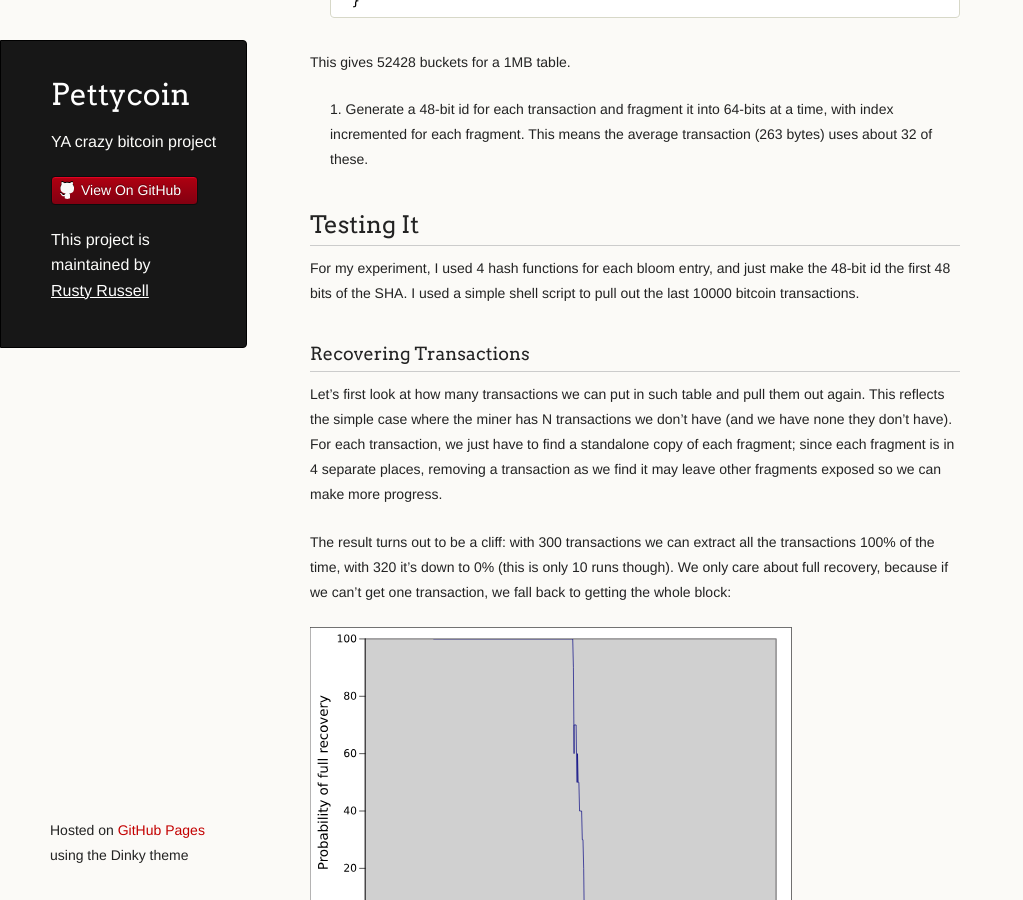
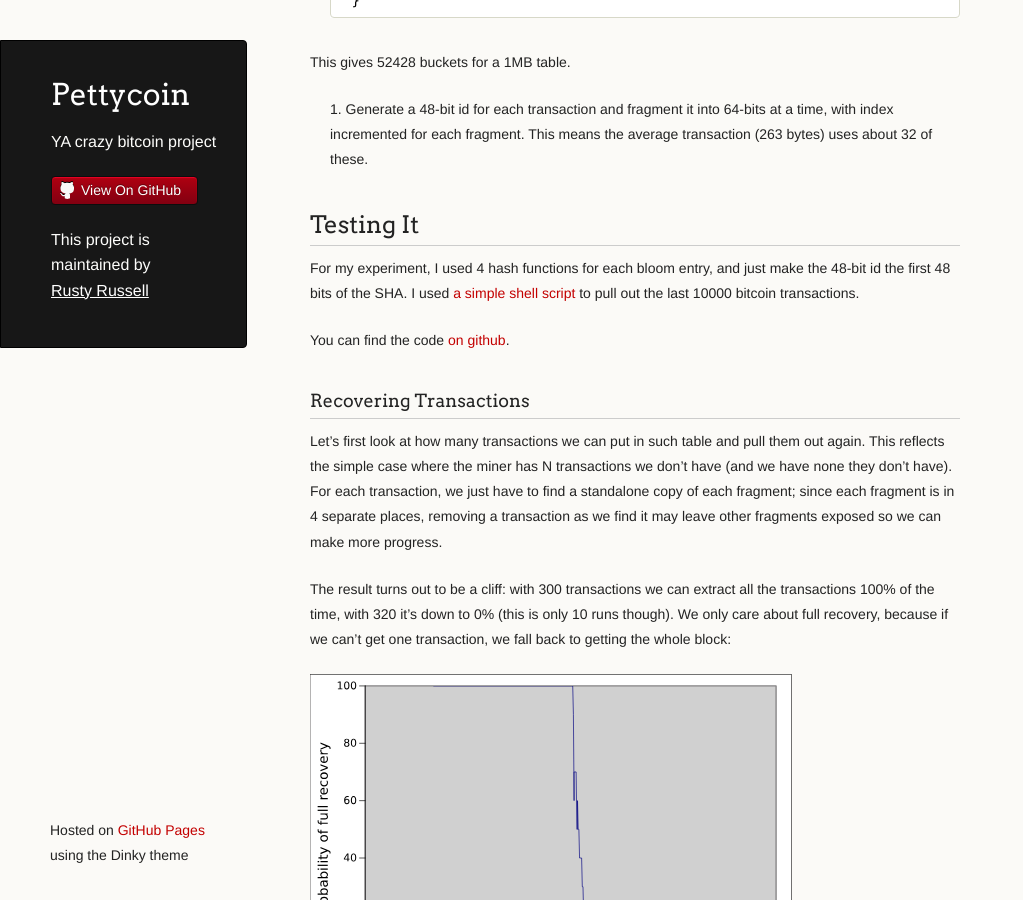
Before and after one commit to rustyrussell/pettycoin, a Jekyll site: the page built from _posts/2014-11-05-Playing-with-invertible-bloom-lookup-tables-and-bitcoin-transactions.md, in a window 1280 px wide and 900 px high, scrolled down 2329 px. Shown: the whole window, without its empty margins (0-1023 px from the left). Built offline with Jekyll 4.4.1, drawn with Linux system fonts in a browser that asks for light colours.

Commit message:
Add URLs to new github repo.
Signed-off-by: Rusty Russell <rusty@rustcorp.com.au>

```diff
--- a/_posts/2014-11-05-Playing-with-invertible-bloom-lookup-tables-and-bitcoin-transactions.md
+++ b/_posts/2014-11-05-Playing-with-invertible-bloom-lookup-tables-and-bitcoin-transactions.md
@@ -108,8 +108,10 @@ Gavin suggested some ways to adapt an IBLT to the blockchain problem:
 ## Testing It ##
 
 For my experiment, I used 4 hash functions for each bloom entry, and
-just make the 48-bit id the first 48 bits of the SHA.  I used a simple
-shell script to pull out the last 10000 bitcoin transactions.
+just make the 48-bit id the first 48 bits of the SHA.  I used [a simple
+shell script](https://github.com/rustyrussell/bitcoin-iblt-test/blob/master/gettxs.sh) to pull out the last 10000 bitcoin transactions.
+
+You can find the code [on github](https://github.com/rustyrussell/bitcoin-iblt-test/).
 
 ### Recovering Transactions ###
 
```
